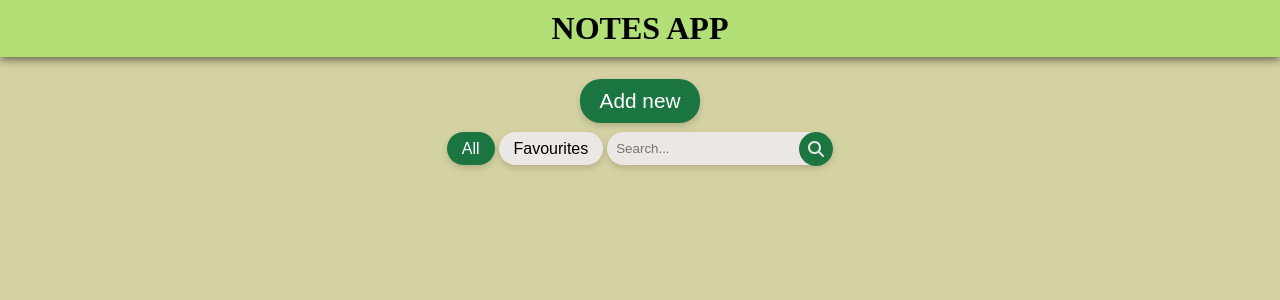
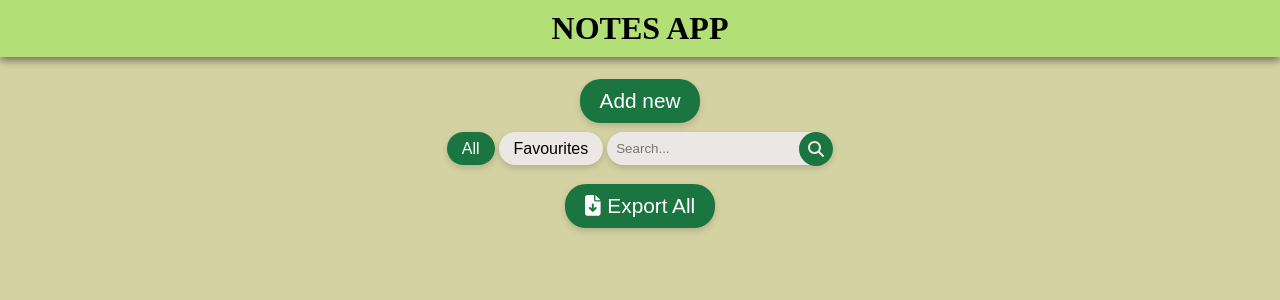
Before and after one commit to nedimdzanic/notes-app, a React (Create React App) app: page / in a window 1280 px wide. Shown: the top 300 px of the page. Built offline with nearby package versions, Linux system fonts and the light colour scheme; a web font is replaced by a local one.

Commit message:
feat: export note/s

```diff
--- a/src/App.js
+++ b/src/App.js
@@ -2,6 +2,7 @@ import Header from "./components/Header/Header";
 import NotesList from "./components/Notes/NotesList";
 import AddNew from "./components/Notes/AddNew";
 import Filter from "./components/Filter/Filter";
+import ExportAll from "./components/Notes/ExportAll";
 
 const App = () => {
   return (
@@ -10,6 +11,7 @@ const App = () => {
       <AddNew />
       <Filter />
       <NotesList />
+      <ExportAll />
     </>
   );
 };
--- /dev/null
+++ b/src/components/Notes/ExportAll.js
@@ -0,0 +1,26 @@
+import { useSelector } from "react-redux";
+
+import Button from "../UI/Button";
+import { FontAwesomeIcon } from "@fortawesome/react-fontawesome";
+import { faFileArrowDown } from "@fortawesome/free-solid-svg-icons";
+import classes from "./ExportAll.module.css";
+import { downloadJsonFile } from "../../utils";
+
+const ExportAll = () => {
+  const notes = useSelector((state) => state.notes);
+
+  const exportAllHandler = () => {
+    downloadJsonFile(notes, "Notes");
+  };
+
+  return (
+    <div className={classes.container}>
+      <Button className={classes.Button} onClick={exportAllHandler}>
+        <FontAwesomeIcon className={classes.icon} icon={faFileArrowDown} />
+        Export All
+      </Button>
+    </div>
+  );
+};
+
+export default ExportAll;
--- /dev/null
+++ b/src/components/Notes/ExportAll.module.css
@@ -0,0 +1,11 @@
+.container {
+  display: flex;
+  justify-content: center;
+  margin: 10px;
+}
+.Button {
+  text-align: center;
+}
+.icon {
+  margin-right: 7px;
+}
--- a/src/components/Notes/Note.js
+++ b/src/components/Notes/Note.js
@@ -8,6 +8,8 @@ import { FontAwesomeIcon } from "@fortawesome/react-fontawesome";
 import { faPenToSquare } from "@fortawesome/free-solid-svg-icons";
 import { faTrashCan } from "@fortawesome/free-solid-svg-icons";
 import { faStar } from "@fortawesome/free-solid-svg-icons";
+import { faFileArrowDown } from "@fortawesome/free-solid-svg-icons";
+import { downloadJsonFile } from "../../utils";
 
 const Notes = (props) => {
   const dispatch = useDispatch();
@@ -27,6 +29,10 @@ const Notes = (props) => {
 
   const favouriteHandler = () => {
     dispatch(notesActions.favourite(props.id));
+  };
+
+  const exportHandler = () => {
+    downloadJsonFile(props, props.title);
   };
 
   let favoriteClassnames = classes.favourite;
@@ -72,6 +78,11 @@ const Notes = (props) => {
               icon={faTrashCan}
               onClick={deleteHandler}
             />
+            <FontAwesomeIcon
+              className={classes.modificationIcon}
+              icon={faFileArrowDown}
+              onClick={exportHandler}
+            />
           </div>
         </div>
       </div>
--- a/src/components/Notes/Note.module.css
+++ b/src/components/Notes/Note.module.css
@@ -42,7 +42,7 @@
 }
 .modificationBox .right {
   display: flex;
-  width: 3rem;
+  width: 4.5rem;
   justify-content: space-between;
 }
 .modificationIcon {
--- a/src/components/Notes/NotesList.js
+++ b/src/components/Notes/NotesList.js
@@ -6,7 +6,6 @@ import Pagination from "../UI/Pagination";
 const NotesList = () => {
   const notes = useSelector((state) => state.notes);
   const notesState = useSelector((state) => state);
-  //const [filteredNotes, setFilteredNotes] = useState(notes);
 
   localStorage.setItem("notes", JSON.stringify(notesState));
 
--- /dev/null
+++ b/src/utils/index.js
@@ -0,0 +1,10 @@
+export const downloadJsonFile = (object, fileName) => {
+  const element = document.createElement("a");
+  const file = new Blob([JSON.stringify(object)], {
+    type: "text/plain;charset=utf-8",
+  });
+  element.href = URL.createObjectURL(file);
+  element.download = `${fileName}.json`;
+  document.body.appendChild(element);
+  element.click();
+};
```
